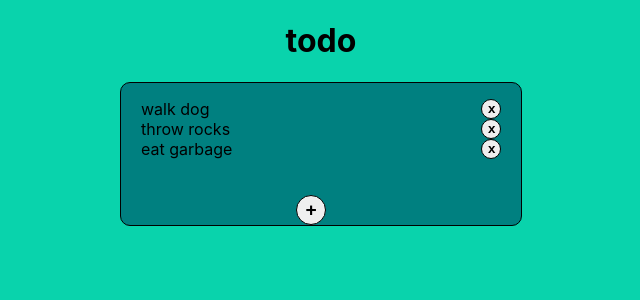
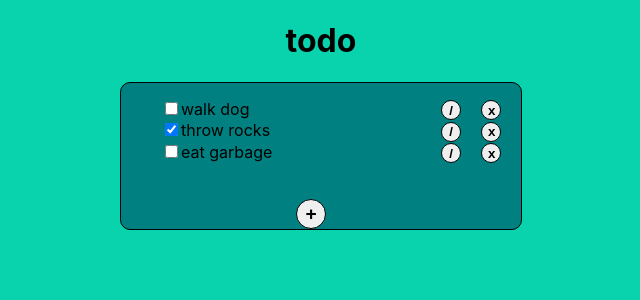
Before and after one commit to N8ers/react-todo, a React (Create React App) app: page / in a window 1280 px wide. Shown: the top 300 px of the page, without its empty margins (319-959 px from the left). Built offline with nearby package versions, Linux system fonts and the light colour scheme.

Commit message:
added edit and checbox functionality

```diff
--- a/src/ToDo.css
+++ b/src/ToDo.css
@@ -4,7 +4,27 @@
 }
 
 .ToDoContent {
-    margin-left: -20px;
+
+}
+
+.ToDoEdit {
+    margin-right: 20px;
+    border: 1px solid black;
+    border-radius: 50%;
+    height: 20px;
+    width: 20px;
+    justify-content: center;
+    font-weight: bold;
+}
+
+.ToDoEditSave {
+    margin-right: 20px;
+    border: 1px solid black;
+    border-radius: 10px;
+    height: 20px;
+    width: 40px;
+    justify-content: center;
+    font-weight: bold;
 }
 
 .ToDoX {
--- a/src/ToDo.js
+++ b/src/ToDo.js
@@ -5,20 +5,83 @@ class ToDo extends Component {
 
     constructor(props){
         super(props)
+        this.state = ({
+            editMode: false,
+            todo: this.props.item,
+        })
         this.handleRemove = this.handleRemove.bind(this)
+        this.handleToggleEdit = this.handleToggleEdit.bind(this)
+        this.handleSaveEdit = this.handleSaveEdit.bind(this)
+        this.handleCompletion = this.handleCompletion.bind(this)
+        this.handleChange = this.handleChange.bind(this)
     }
 
     handleRemove() {
         this.props.remove(this.props.id)
     }
 
+    handleToggleEdit() {
+        this.setState({editMode: !this.state.editMode})
+    }
+
+    handleCompletion(){
+        this.props.toggleStatus(this.props.id)
+    }
+
+    handleChange(e) {
+        this.setState({
+            [e.target.name] : e.target.value
+        })
+        console.log('handleChange: ', this.state.todo)
+    }
+
+    handleSaveEdit(e){
+        e.preventDefault()
+
+        if (this.state.todo.length < 1){
+            alert("Hey! That was empty!")
+        } else {
+            this.props.edit(this.props.id, this.state.todo)
+        }
+
+        this.handleToggleEdit()
+    }
+
     render() {
+        if(this.state.editMode === false){
             return(
                 <div className="ToDoItem">
+                    <span>
+                        <input  type="checkbox" onClick={this.handleCompletion} checked={this.props.status} />
                         <span className="ToDoContent">{this.props.item}</span>
+                    </span>
+                    <span>
+                        <button className="ToDoEdit" onClick={this.handleToggleEdit}>/</button>
                         <button className="ToDoX" onClick={this.handleRemove}>x</button>
+                    </span>
                 </div>
             )
+        } else {
+            return(
+                <form className="ToDoItem" onSubmit={this.handleSaveEdit}>
+                    <input
+                        className="ToDoContent"
+                        placeholder={this.props.item}
+                        value={this.state.todo}
+                        name='todo'
+                        onChange={this.handleChange}
+                    />
+                    <span>
+                        <button className="ToDoEditSave">save</button>
+                        <button
+                            className="ToDoX"
+                            onClick={this.handleRemove}
+                        >x</button>
+                    </span>
+                </form>
+            )
+        }
+
     }
 }
 
--- a/src/ToDoContainer.js
+++ b/src/ToDoContainer.js
@@ -10,12 +10,14 @@ class ToDoContainer extends Component {
         this.state = {
             todos: [
                 {todoItem: 'walk dog', completed: false, id: '1'},
-                {todoItem: 'throw rocks', completed: false, id: '2'},
+                {todoItem: 'throw rocks', completed: true, id: '2'},
                 {todoItem: 'eat garbage', completed: false, id: '3'}
             ],
         }
         this.removeTodo = this.removeTodo.bind(this)
         this.addTodo = this.addTodo.bind(this)
+        this.toggleCompletionStatus = this.toggleCompletionStatus.bind(this)
+        this.editTodo = this.editTodo.bind(this)
     }
 
     removeTodo(id){
@@ -24,8 +26,27 @@ class ToDoContainer extends Component {
         })
     }
 
+    toggleCompletionStatus(id){
+        const updateStatus = this.state.todos.map(todo => {
+            if(todo.id === id){
+                return {...todo, completed: !todo.completed}
+            }
+            return todo;
+        })
+        this.setState({todos: updateStatus})
+    }
+
+    editTodo(id, editedTodoItem) {
+        const updateItem = this.state.todos.map(todo => {
+            if(todo.id === id){
+                return {...todo, todoItem: editedTodoItem}
+            }
+            return todo;
+        })
+        this.setState({todos: updateItem})
+    }
+
     addTodo(newTodo){
-        console.log(newTodo)
         this.setState({
             todos: [...this.state.todos, newTodo]
         })
@@ -41,7 +62,10 @@ class ToDoContainer extends Component {
                             id={todo.id}
                             item={todo.todoItem}
                             remove={this.removeTodo}
+                            edit={this.editTodo}
+                            toggleStatus={this.toggleCompletionStatus}
                             key={todo.id}
+                            status={todo.completed}
                     />)
                 }
             </ul>
```
Also changed, not shown: 1 other file (tests, documents, lock files or other folders). Lines whose indentation alone changed are shown as unchanged.
